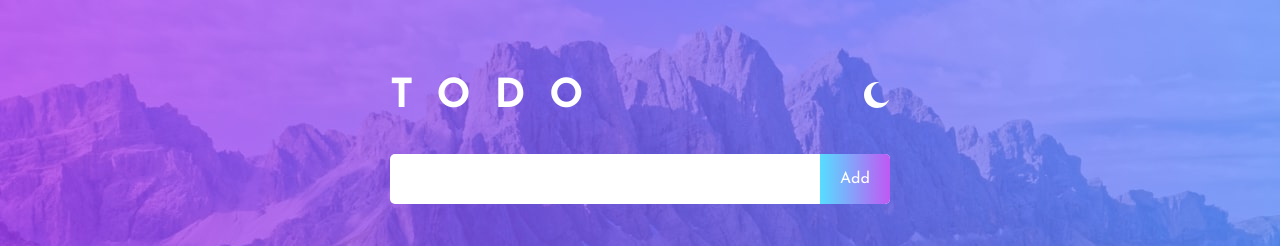
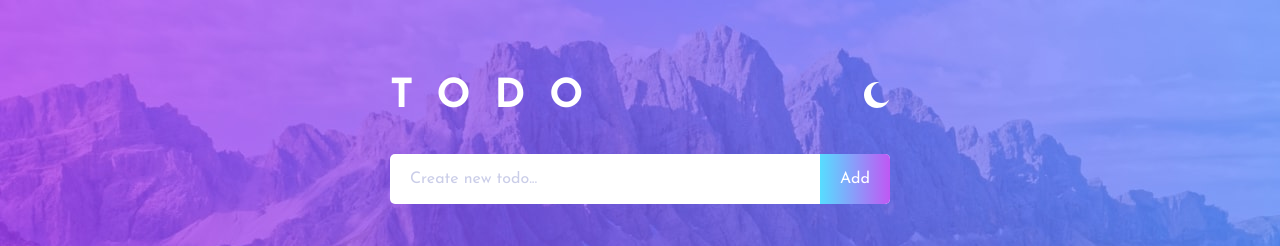
Before and after one commit to annaduong17/todo-app, a React (Create React App) app: page / in a window 1280 px wide. Shown: the top 246 px of the page. Built offline with nearby package versions, Linux system fonts and the light colour scheme; no server answers.

Commit message:
add and style input placeholder in TodoCreate

```diff
--- a/src/components/TodoCreate.js
+++ b/src/components/TodoCreate.js
@@ -21,7 +21,7 @@ function TodoCreate() {
 
   return (
     <form onSubmit={handleSubmit} className={`todo-create flex-row ${darkTheme ? "dark-theme" : ""}`}>
-      <input required onChange={handleChange} type="text" value={todo.name} className="text-input flex-row"/>
+      <input required onChange={handleChange} type="text" value={todo.name} className="text-input flex-row" placeholder='Create new todo...'/>
       <button className='add-btn'>Add</button>
     </form>
   );
--- a/src/index.scss
+++ b/src/index.scss
@@ -125,8 +125,16 @@ input {
   margin-bottom: 20px;
   border-radius: 5px;
 
+  input::placeholder {
+    color: $light-gray-blue;
+  }
+
   &.dark-theme {
     background-color: $very-dark-desat-blue;
+
+    input::placeholder {
+      color: $very-dark-gray-blue;
+    }
 
     .text-input {
       color: $very-light-gray;
```
